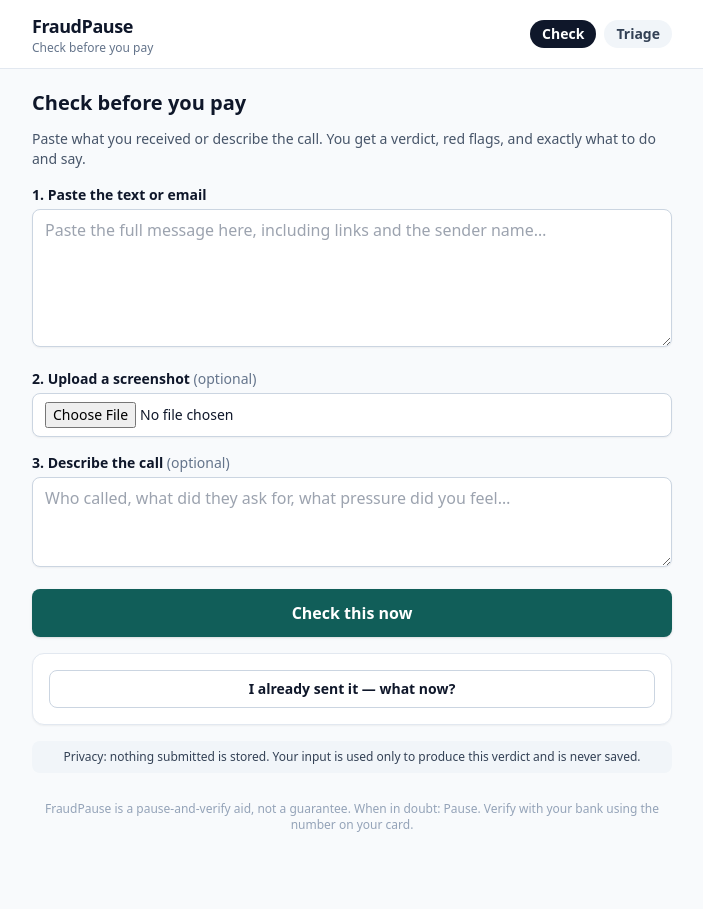
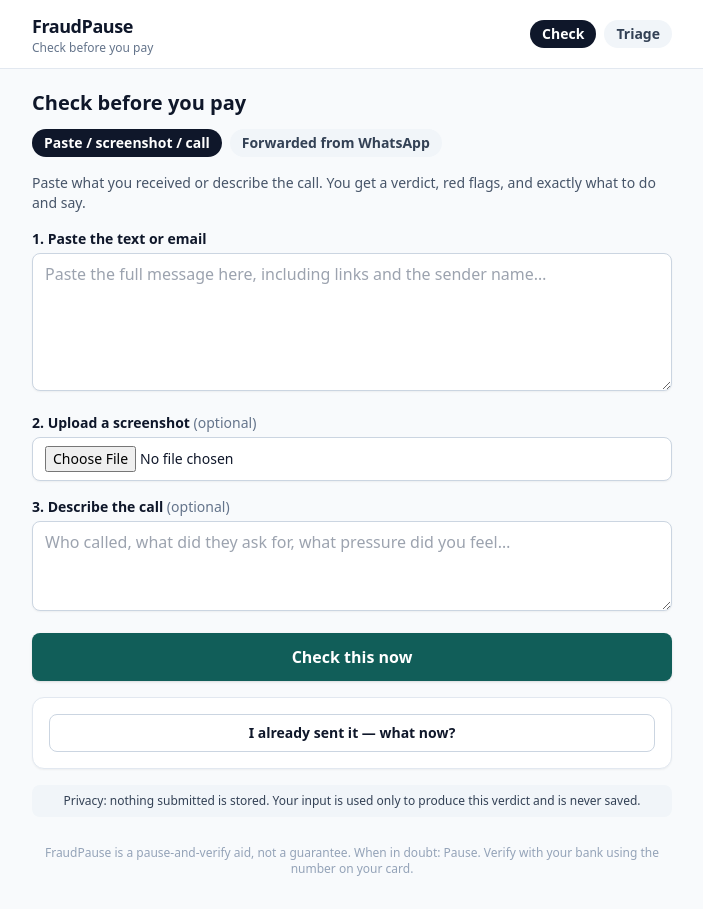
Before and after one commit to vidyavids/fraudpause, a React (Vite) app: page / in a window 1280 px wide. Both pictures are taken after a click on the button 640 px from the left and 217 px from the top of the page. Shown: the whole page, without its empty margins (288-991 px from the left). Before the commit the page ends 865 px from the top, so only its background shows below. Built offline with nearby package versions, Linux system fonts and the light colour scheme.

Commit message:
Door 1: add Forwarded from WhatsApp chat-thread mode

```diff
--- a/src/components/Door1.tsx
+++ b/src/components/Door1.tsx
@@ -21,7 +21,55 @@
   'Looks consistent with legitimate': 'bg-emerald-700 text-white',
 };
 
+function VerdictCard({ result }: { result: VerdictResult }) {
+  return (
+    <section aria-label="Verdict" className="rounded-xl border border-slate-200 bg-white p-4 shadow-sm">
+      <span
+        className={`inline-block rounded-full px-3 py-1 text-sm font-bold ${verdictStyles[result.verdict]}`}
+      >
+        {result.verdict}
+      </span>
+      {result.mock && result.note && (
+        <p className="mt-2 text-xs text-slate-500">{result.note}</p>
+      )}
+
+      <h3 className="mt-3 text-sm font-bold">Red flags</h3>
+      <ul className="mt-1 list-disc space-y-1 pl-5 text-sm">
+        {result.redFlags.map((f) => (
+          <li key={f}>{f}</li>
+        ))}
+      </ul>
+
+      <h3 className="mt-3 text-sm font-bold">What to do now</h3>
+      <ul className="mt-1 list-disc space-y-1 pl-5 text-sm">
+        {result.whatToDo.map((f) => (
+          <li key={f}>{f}</li>
+        ))}
+      </ul>
+
+      <h3 className="mt-3 text-sm font-bold">What to say</h3>
+      <ul className="mt-1 list-disc space-y-1 pl-5 text-sm">
+        {result.whatToSay.map((f) => (
+          <li key={f}>{f}</li>
+        ))}
+      </ul>
+    </section>
+  );
+}
+
+function PrivacyLine() {
+  return (
+    <p className="rounded-lg bg-slate-100 px-3 py-2 text-center text-xs font-medium text-slate-700">
+      Privacy: nothing submitted is stored. Your input is used only to produce
+      this verdict and is never saved.
+    </p>
+  );
+}
+
+type InputMode = 'standard' | 'whatsapp';
+
 export default function Door1() {
+  const [mode, setMode] = useState<InputMode>('standard');
   const [messageText, setMessageText] = useState('');
   const [callDescription, setCallDescription] = useState('');
   const [screenshotName, setScreenshotName] = useState<string | null>(null);
@@ -30,6 +78,12 @@
   const [error, setError] = useState<string | null>(null);
   const [result, setResult] = useState<VerdictResult | null>(null);
   const [alreadySent, setAlreadySent] = useState(false);
+
+  const [waText, setWaText] = useState('');
+  const [waSent, setWaSent] = useState<string | null>(null);
+  const [waLoading, setWaLoading] = useState(false);
+  const [waError, setWaError] = useState<string | null>(null);
+  const [waResult, setWaResult] = useState<VerdictResult | null>(null);
 
   const hasInput =
     messageText.trim().length > 0 ||
@@ -71,8 +125,64 @@
     }
   }
 
+  async function onWaSend() {
+    setWaError(null);
+    setWaResult(null);
+    const text = waText.trim();
+    if (!text) {
+      setWaError('Paste the WhatsApp message first.');
+      return;
+    }
+    setWaSent(text);
+    setWaLoading(true);
+    try {
+      // Same verdict engine as the other modes — no new backend.
+      const verdict = await requestVerdict({
+        messageText: text,
+        callDescription: '',
+        hasScreenshot: false,
+      });
+      setWaResult(verdict);
+    } catch {
+      setWaError(`${FALLBACK_LINE} (The check failed — stay paused.)`);
+    } finally {
+      setWaLoading(false);
+    }
+  }
+
   return (
     <div className="space-y-4">
+      <div role="tablist" aria-label="Input mode" className="flex gap-2 text-sm">
+        <button
+          type="button"
+          role="tab"
+          aria-selected={mode === 'standard'}
+          onClick={() => setMode('standard')}
+          className={`rounded-full px-3 py-1 font-semibold ${
+            mode === 'standard'
+              ? 'bg-slate-900 text-white'
+              : 'bg-slate-100 text-slate-700'
+          }`}
+        >
+          Paste / screenshot / call
+        </button>
+        <button
+          type="button"
+          role="tab"
+          aria-selected={mode === 'whatsapp'}
+          onClick={() => setMode('whatsapp')}
+          className={`rounded-full px-3 py-1 font-semibold ${
+            mode === 'whatsapp'
+              ? 'bg-slate-900 text-white'
+              : 'bg-slate-100 text-slate-700'
+          }`}
+        >
+          Forwarded from WhatsApp
+        </button>
+      </div>
+
+      {mode === 'standard' && (
+        <>
           <p className="text-sm text-slate-600">
             Paste what you received or describe the call. You get a verdict, red
             flags, and exactly what to do and say.
@@ -138,39 +248,7 @@
             </p>
           )}
 
-      {result && (
-        <section aria-label="Verdict" className="rounded-xl border border-slate-200 bg-white p-4 shadow-sm">
-          <span
-            className={`inline-block rounded-full px-3 py-1 text-sm font-bold ${verdictStyles[result.verdict]}`}
-          >
-            {result.verdict}
-          </span>
-          {result.mock && result.note && (
-            <p className="mt-2 text-xs text-slate-500">{result.note}</p>
-          )}
-
-          <h3 className="mt-3 text-sm font-bold">Red flags</h3>
-          <ul className="mt-1 list-disc space-y-1 pl-5 text-sm">
-            {result.redFlags.map((f) => (
-              <li key={f}>{f}</li>
-            ))}
-          </ul>
-
-          <h3 className="mt-3 text-sm font-bold">What to do now</h3>
-          <ul className="mt-1 list-disc space-y-1 pl-5 text-sm">
-            {result.whatToDo.map((f) => (
-              <li key={f}>{f}</li>
-            ))}
-          </ul>
-
-          <h3 className="mt-3 text-sm font-bold">What to say</h3>
-          <ul className="mt-1 list-disc space-y-1 pl-5 text-sm">
-            {result.whatToSay.map((f) => (
-              <li key={f}>{f}</li>
-            ))}
-          </ul>
-        </section>
-      )}
+          {result && <VerdictCard result={result} />}
 
           <div className="rounded-xl border border-slate-200 bg-white p-4 shadow-sm">
             <button
@@ -190,10 +268,82 @@
             )}
           </div>
 
-      <p className="rounded-lg bg-slate-100 px-3 py-2 text-center text-xs font-medium text-slate-700">
-        Privacy: nothing submitted is stored. Your input is used only to produce
-        this verdict and is never saved.
+          <PrivacyLine />
+        </>
+      )}
+
+      {mode === 'whatsapp' && (
+        <>
+          <p className="text-sm text-slate-600">
+            In the full shield, you&apos;d forward this to FraudPause on
+            WhatsApp — here, paste it to see the same check.
           </p>
+
+          <div aria-label="WhatsApp check thread" className="space-y-3 rounded-xl bg-slate-100 p-3">
+            {waSent === null && !waLoading && !waError && !waResult && (
+              <p className="px-1 py-2 text-center text-sm text-slate-500">
+                Paste the message you received below and send it to FraudPause.
+              </p>
+            )}
+
+            {waSent !== null && (
+              <div className="flex justify-end">
+                <p className="max-w-[85%] whitespace-pre-wrap rounded-xl rounded-br-sm bg-emerald-100 px-3 py-2 text-sm text-slate-900 shadow-sm">
+                  {waSent}
+                </p>
+              </div>
+            )}
+
+            {waLoading && (
+              <div className="flex justify-start">
+                <p className="rounded-xl rounded-bl-sm bg-white px-3 py-2 text-sm text-slate-500 shadow-sm">
+                  Checking…
+                </p>
+              </div>
+            )}
+
+            {waError && (
+              <div className="flex justify-start">
+                <p role="alert" className="max-w-[85%] rounded-xl rounded-bl-sm bg-red-50 px-3 py-2 text-sm text-red-800 shadow-sm">
+                  {waError}
+                </p>
+              </div>
+            )}
+
+            {waResult && (
+              <div className="flex justify-start">
+                <div className="w-full max-w-[95%]">
+                  <VerdictCard result={waResult} />
+                </div>
+              </div>
+            )}
+          </div>
+
+          <label className="block">
+            <span className="mb-1 block text-sm font-semibold">
+              Paste the WhatsApp message
+            </span>
+            <textarea
+              value={waText}
+              onChange={(e) => setWaText(e.target.value)}
+              rows={4}
+              placeholder="Paste the full message here, including links and the sender name…"
+              className="w-full rounded-lg border border-slate-300 bg-white px-3 py-2 text-base shadow-sm focus:border-teal-700 focus:outline-none"
+            />
+          </label>
+
+          <button
+            type="button"
+            onClick={onWaSend}
+            disabled={waLoading}
+            className="w-full rounded-lg bg-teal-800 px-4 py-3 text-base font-semibold text-white shadow disabled:opacity-60"
+          >
+            {waLoading ? 'Checking…' : 'Send to FraudPause'}
+          </button>
+
+          <PrivacyLine />
+        </>
+      )}
     </div>
   );
 }
```
Lines whose indentation alone changed are shown as unchanged.
